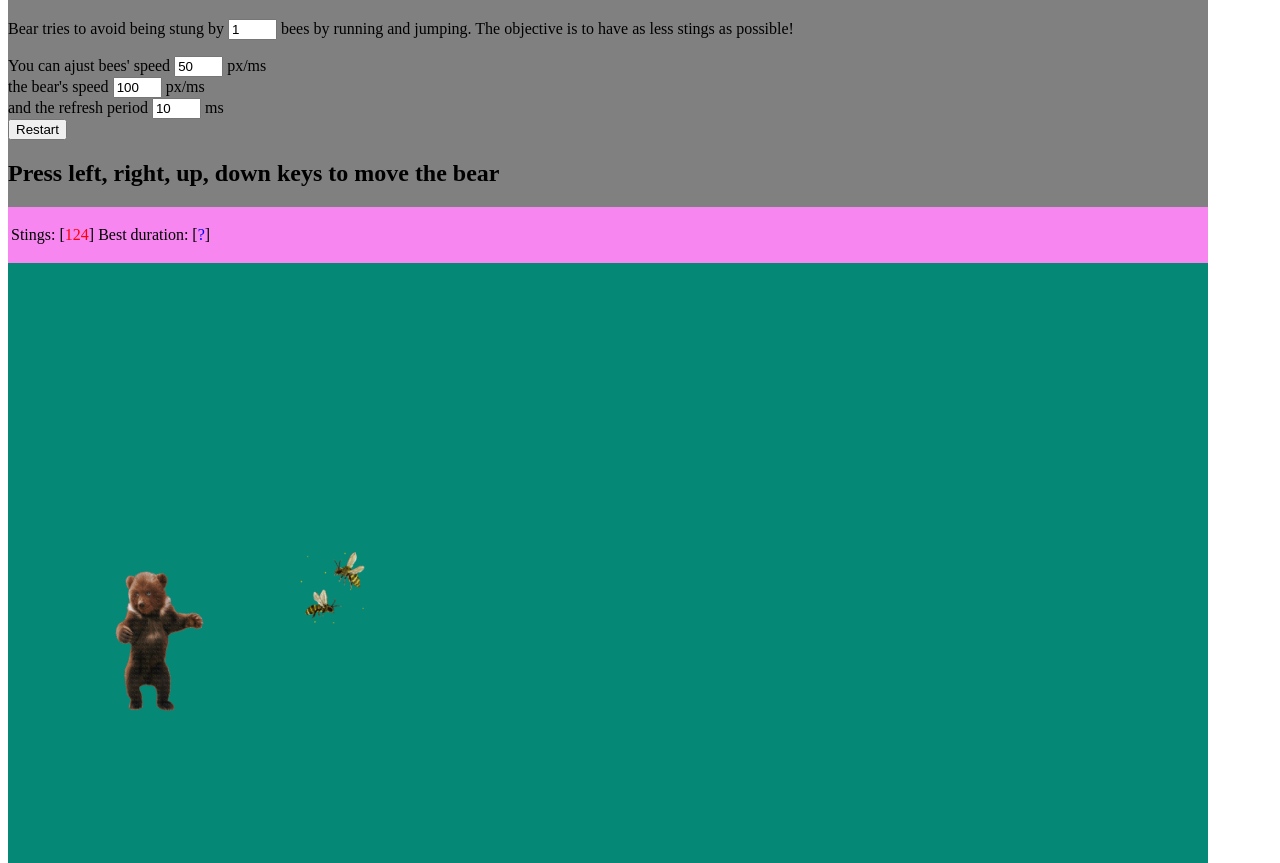
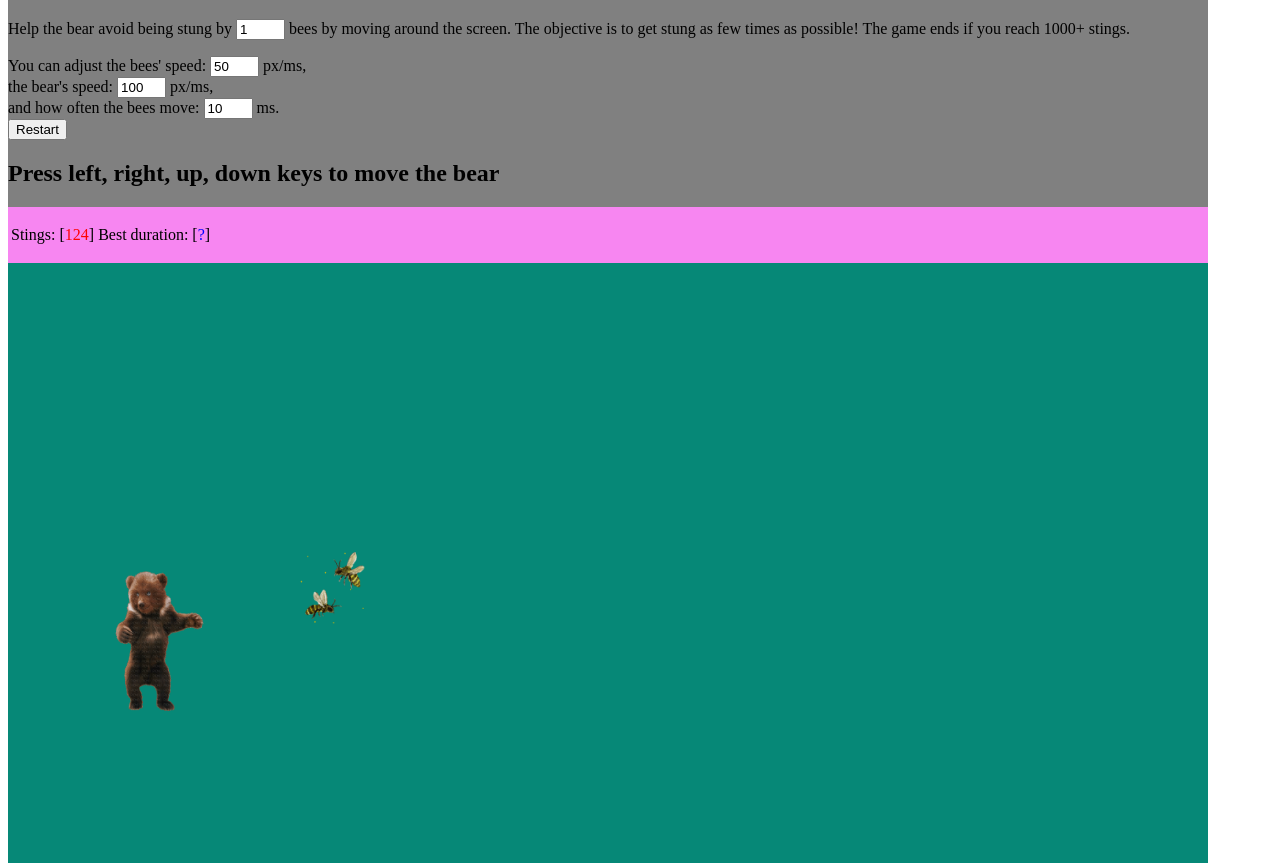
Before and after one commit to hed2000/Web_Programming_Lab_2, a website: page index.html in a window 1280 px wide. Shown: the part 69-932 px from the top of the page. Drawn offline with Linux system fonts and the light colour scheme.

Commit message:
Update index.html
improved grammar and clarity of instructions

```diff
--- a/index.html
+++ b/index.html
@@ -23,10 +23,10 @@
 
         <div id="title">
             <h1>Help the bear escape the bees !</h1>
-            <p>Bear tries to avoid being stung by <input type="text" id="nbBees" value="1" size="3"> bees by running and jumping. The objective is to have as less stings as possible!</p>
-            <p>You can ajust bees' speed <input type="text" id="speedBees" value="50" size="3"> px/ms
-                <br> the bear's speed <input onchange="bear.setSpeed()" type="text" id="speedBear" value="100" size="3"> px/ms
-                <br> and the refresh period <input type="text" id="periodTimer" value="10" size="3"> ms
+            <p>Help the bear avoid being stung by <input type="text" id="nbBees" value="1" size="3"> bees by moving around the screen. The objective is to get stung as few times as possible! The game ends if you reach 1000+ stings.</p>
+            <p>You can adjust the bees' speed: <input type="text" id="speedBees" value="50" size="3"> px/ms,
+                <br> the bear's speed: <input onchange="bear.setSpeed()" type="text" id="speedBear" value="100" size="3"> px/ms,
+                <br> and how often the bees move: <input type="text" id="periodTimer" value="10" size="3"> ms.
                 <br> <button type="button" id="restart" onclick="start()">Restart</button>
             </p>
             <h2>Press left, right, up, down keys to move the bear</h2>
```
